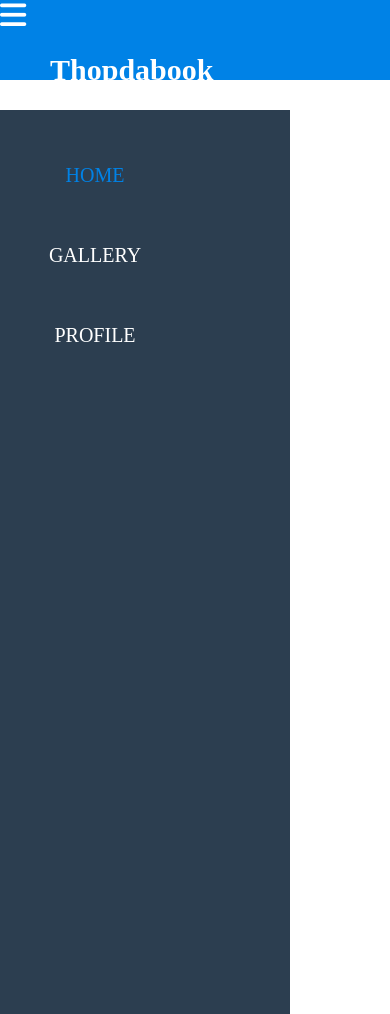
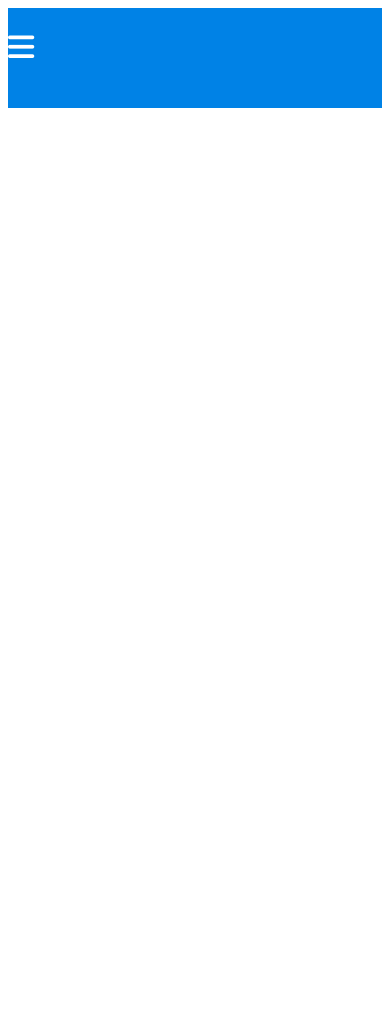
Before and after one commit to HighCoders/Project, a PHP site: page / in a window 390 px wide. Run offline with PHP 8.4, Linux system fonts and the light colour scheme; some libraries are stand-ins or nearby versions.

Commit message:
Initial commit

```diff
--- a/index.html
+++ b/index.html
@@ -1,4 +1,4 @@
-</!DOCTYPE html>
+<!doctype html>
 <html lang="en" dir="ltr">
 <head>
 	<meta charset="utf-8">
@@ -8,8 +8,6 @@
 	<script src="https://kit.fontawesome.com/a076d05399.js"></script>
 </head>
 <body>
-
-
 	<nav>
   		<input type="checkbox" id="check">
   		<label for="check" class="checkbtn">
@@ -22,6 +20,5 @@
   	  		<li><a href="#">Profile</a></li>
      	</ul>
   	</nav>
-
 </body>
 </html>
--- a/style.css
+++ b/style.css
@@ -1,21 +1,17 @@
-*{
-	padding: 0;
-	margin: 0;
-	text-decoration: none;
-	list-style: none;
-	box-sizing: border-box;
-}
 body{
 	font-family: montserrat;
-}
+	}
 /* Navigation Bar */
 nav{
+	box-sizing: border-box;
 	background: #0082e6;
-	height:80px;
+	display: inline-block;
+	height:100px;
     width: 100%;
+    overflow: auto;
 }
 label.logo{
-	color: white;
+	color: #ffffff;
 	font-size: 35px;
 	line-height: 80px;
 	padding: 0 100px;
@@ -38,6 +34,7 @@ nav ul li a{
 	padding: 7px 13px;
 	border-radius: 3px;
 	text-transform: uppercase;
+	text-decoration: none;
 
 }
 a.active,a:hover{
@@ -73,9 +70,9 @@ a.active,a:hover{
 		display: block;
 	}
 	ul{
-		position: fixed;
+		position: relative;
 		width: 100%;
-		height: 100vh;
+		height: 100px;
 		background: #2c3e50;
 		top:80x;
 		left:-100px;
```
Lines whose indentation alone changed are shown as unchanged.
